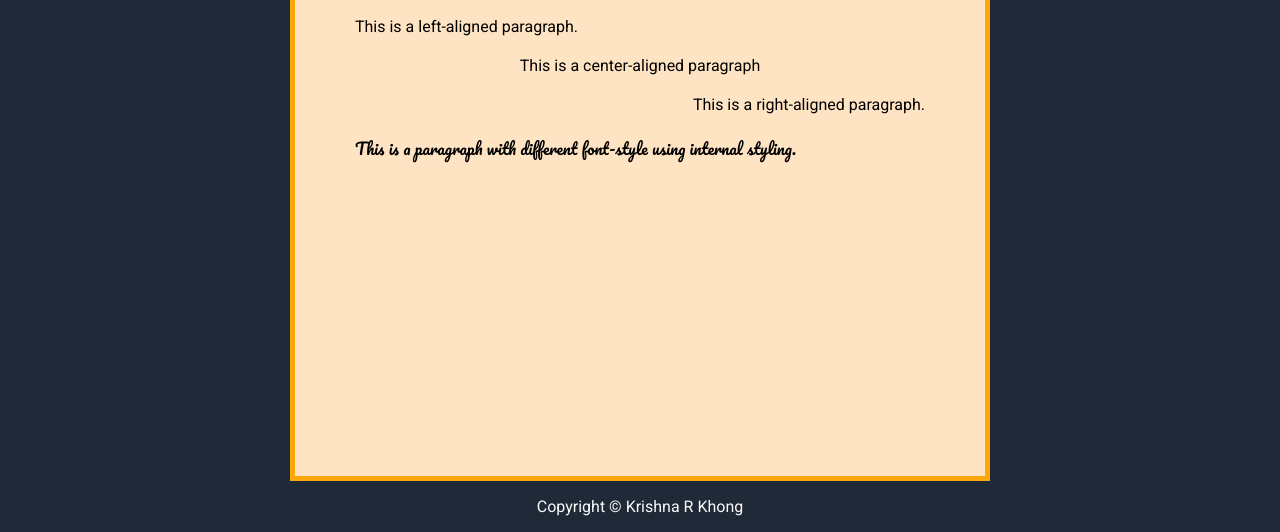
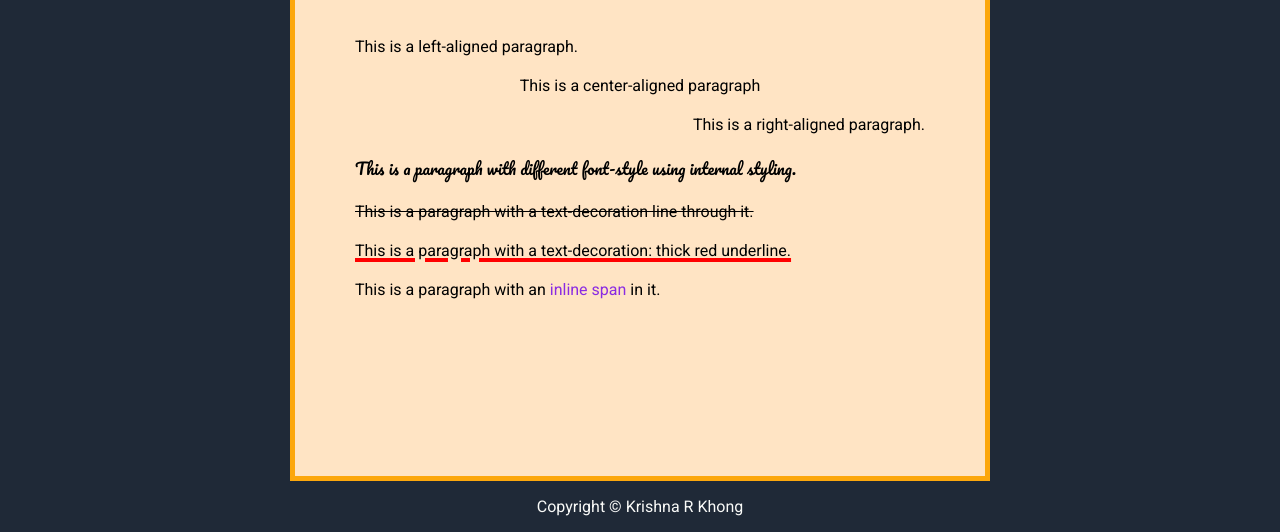
Before and after one commit to cashewna/portfolio, a plain HTML site: page about.html in a window 1280 px wide. Shown: the part 269-801 px from the top of the page. Drawn offline with Linux system fonts and the light colour scheme.

Commit message:
Added paragraphs to satisfy assessment marking criteria

```diff
--- a/about.html
+++ b/about.html
@@ -45,6 +45,15 @@
         <p class="font-style">
           This is a paragraph with different font-style using internal styling.
         </p>
+        <p class="text-decoration-line">
+          This is a paragraph with a text-decoration line through it.
+        </p>
+        <p class="text-decoration-thick">
+          This is a paragraph with a text-decoration: thick red underline.
+        </p>
+        <p>
+          This is a paragraph with an <span style="color:blueviolet">inline span</span> in it.
+        </p>
       </div>
     </div>
   </main>
--- a/css/style.css
+++ b/css/style.css
@@ -189,6 +189,14 @@ footer {
   text-align: right;
 }
 
-.left-paragraph, .center-paragraph, .right-paragraph {
+.about-container p {
   padding-bottom: 20px;
 }
+
+.text-decoration-line {
+  text-decoration: line-through;
+}
+
+.text-decoration-thick {
+  text-decoration: solid underline red 4px;
+}
```
Also changed, not shown: index.html (+1 -1 lines).
